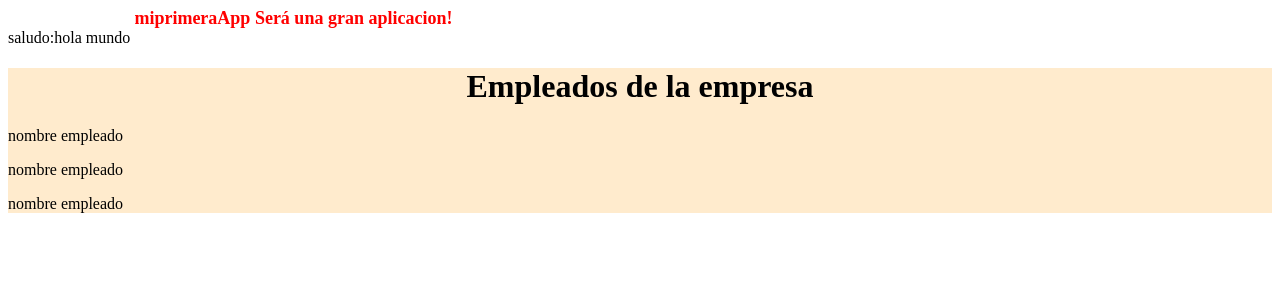
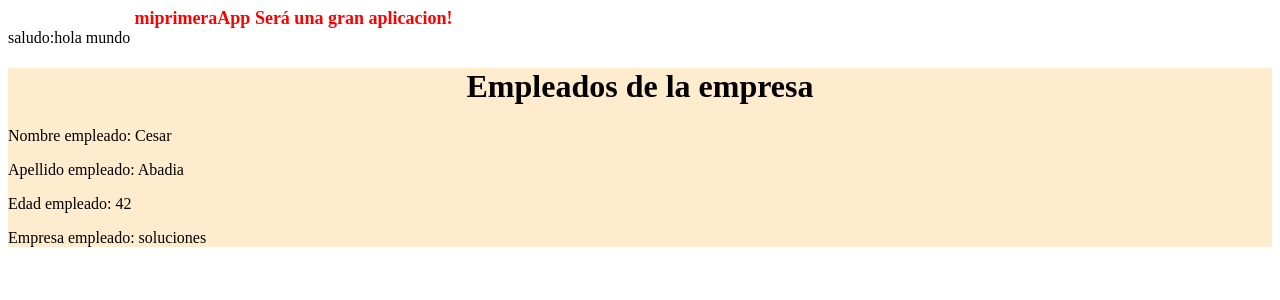
Before and after one commit to seuz716/Angular, an Angular app in the folder miprimeraApp/: page / in a window 1280 px wide. Shown: the top 300 px of the page. Built offline with nearby package versions, Linux system fonts and the light colour scheme.

Commit message:
contenido dinamico en la pag nom, apell, edad, em

```diff
--- a/miprimeraApp/src/app/empleado/empleado.component.html
+++ b/miprimeraApp/src/app/empleado/empleado.component.html
@@ -1 +1,4 @@
-<p>nombre empleado </p>
+<p>Nombre empleado: {{nombre}} </p>
+<p>Apellido empleado: {{apellido}} </p>
+<p>Edad empleado: {{edad}} </p>
+<p>Empresa empleado: {{empresa}} </p>
--- a/miprimeraApp/src/app/empleado/empleado.component.ts
+++ b/miprimeraApp/src/app/empleado/empleado.component.ts
@@ -6,6 +6,10 @@ import { Component, OnInit } from '@angular/core';
   styleUrls: ['./empleado.component.css']
 })
 export class EmpleadoComponent implements OnInit {
+  nombre= "Cesar";
+  apellido= "Abadia";
+  edad=42;
+empresa="soluciones";
 
   constructor() { }
 
--- a/miprimeraApp/src/empleados/empleados.component.html
+++ b/miprimeraApp/src/empleados/empleados.component.html
@@ -2,7 +2,6 @@
   <h1 style="text-align: center;"> Empleados de la empresa</h1>
 
 <app-empleado></app-empleado>
-<app-empleado></app-empleado>
-<app-empleado></app-empleado>
+
 
 </div>
```
